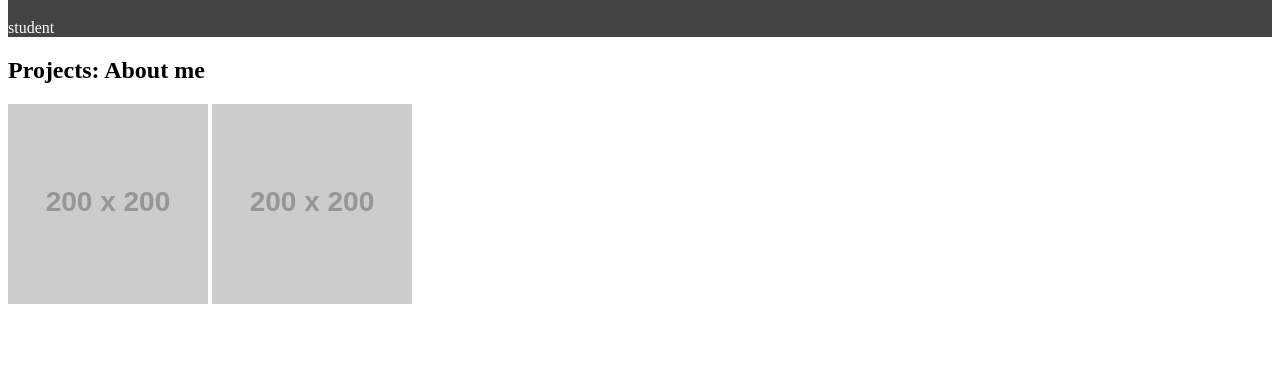
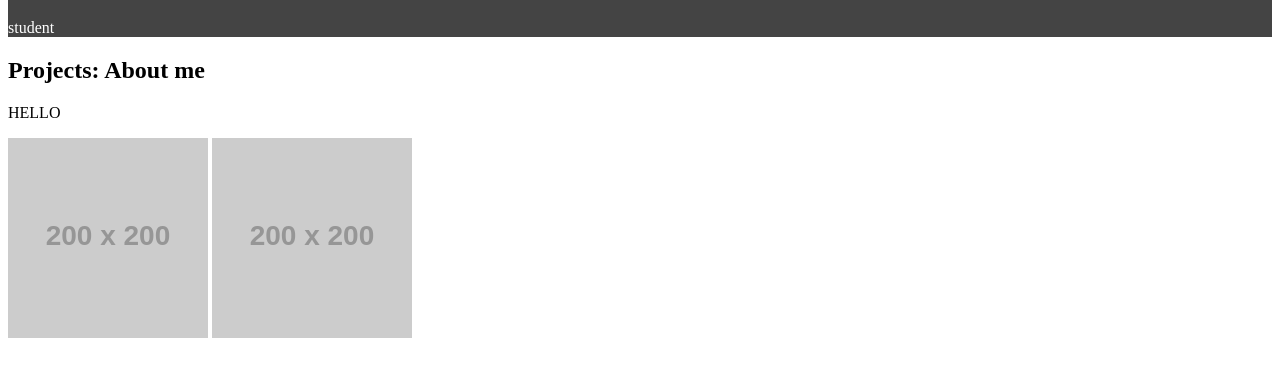
Before and after one commit to andriiglukhyi/about_me, a plain HTML site: page index.html in a window 1280 px wide. Shown: the part 61-438 px from the top of the page. Drawn offline with Linux system fonts and the light colour scheme; placeholder pictures from the web are drawn by us.

Commit message:
new chaing

```diff
--- a/index.html
+++ b/index.html
@@ -13,7 +13,7 @@
 
     <main>
       <h2>Projects: About me </h2>
-      <p>
+      <p> HELLO
       </p>
       <img src="http://placehold.it/200x200">
       <img src="http://placehold.it/200x200">
```
